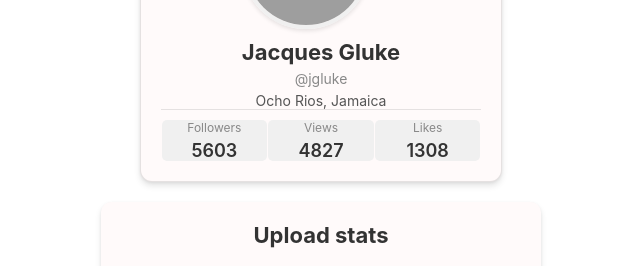
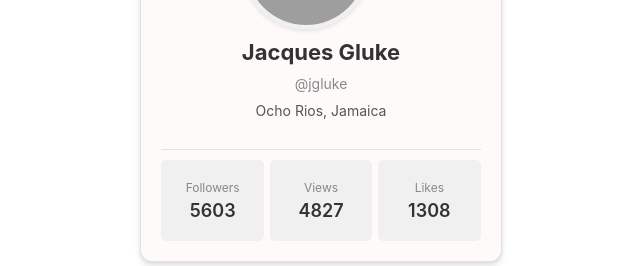
Before and after one commit to Abiatar-Cosma/goit-react-hw-01-components, a React (Create React App) app: page / in a window 1280 px wide. Shown: the part 200-466 px from the top of the page, without its empty margins (319-959 px from the left). Built offline with nearby package versions, Linux system fonts and the light colour scheme; grey boxes are pictures that could not be loaded.

Commit message:
Update Profile.module.css

```diff
--- a/src/components/Profile/Profile.module.css
+++ b/src/components/Profile/Profile.module.css
@@ -51,11 +51,13 @@
     font-size: 14px;
     color: #888;
     margin-bottom: 5px;
+    padding: 5px;
   }
 
   .location {
     font-size: 14px;
     color: #555;
+    padding-bottom: 30px;
   }
 
   .stats {
@@ -66,9 +68,11 @@
     border-top: 1px solid rgba(0, 0, 0, 0.1);
     padding-top: 10px;
     width: 100%;
+    gap: 5px;
   }
 
   .stats li {
+    padding: 20px;
     border-radius: 5px;
     text-align: center;
     flex: 0.33;
```
